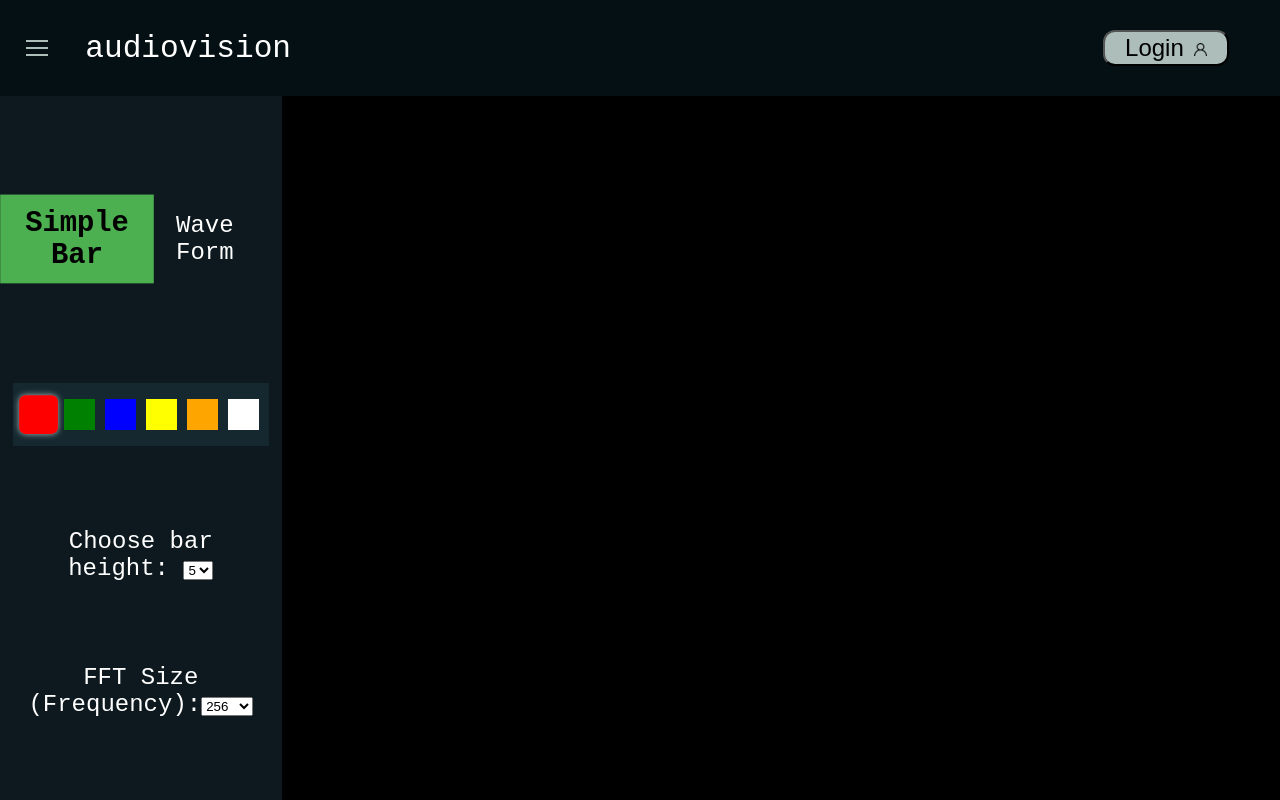
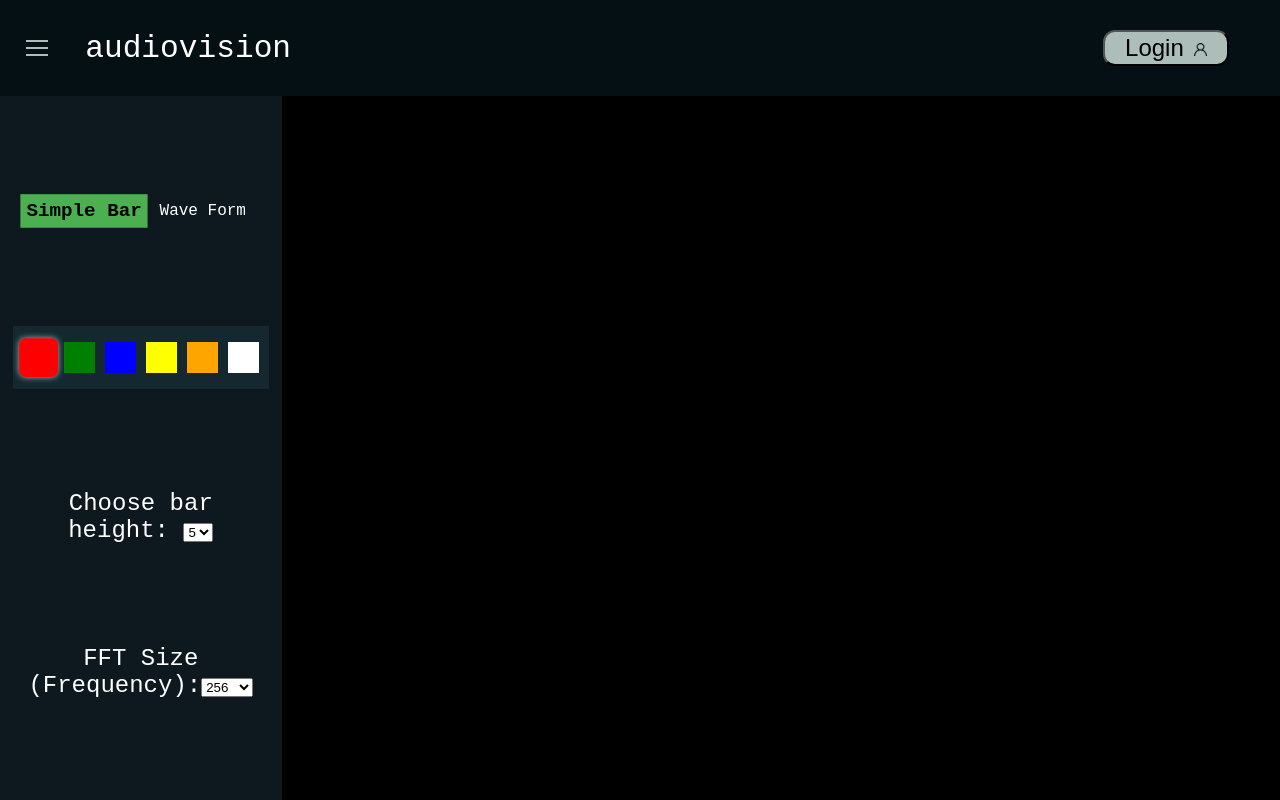
Before and after one commit to poke8014/CS161, a React (Create React App) app in the folder dev/: page /visualization in a window 1280 px wide. Both pictures are taken after a click on the element 36 px from the left and 48 px from the top of the page. Built offline with nearby package versions, Linux system fonts and the light colour scheme; no server answers.

Commit message:
Updated the design to look better
It used to overlap

```diff
--- a/dev/src/components/SketchMenu/SketchMenu.css
+++ b/dev/src/components/SketchMenu/SketchMenu.css
@@ -24,8 +24,10 @@ menu{
 .visualization-selector p{
     /* background-color: green; */
     justify-content: space-between;
-    flex: 1;
-    padding: 4%;
+    /* flex: 1; */
+    padding: 2%;
+    margin: 0;
+    font-size: 2vh;
 }
 
 .visualization-selector p:hover{
```
